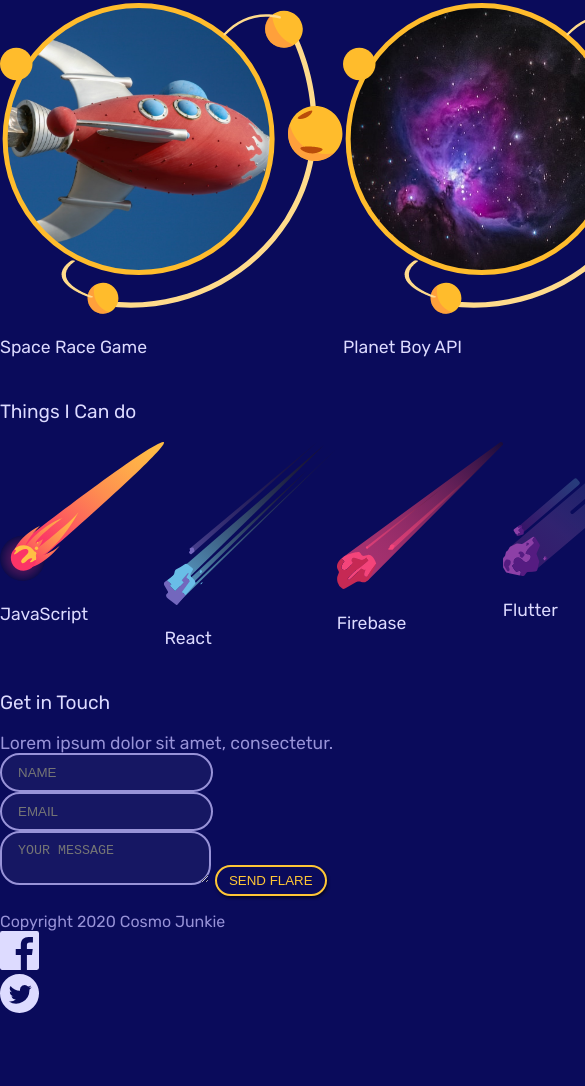
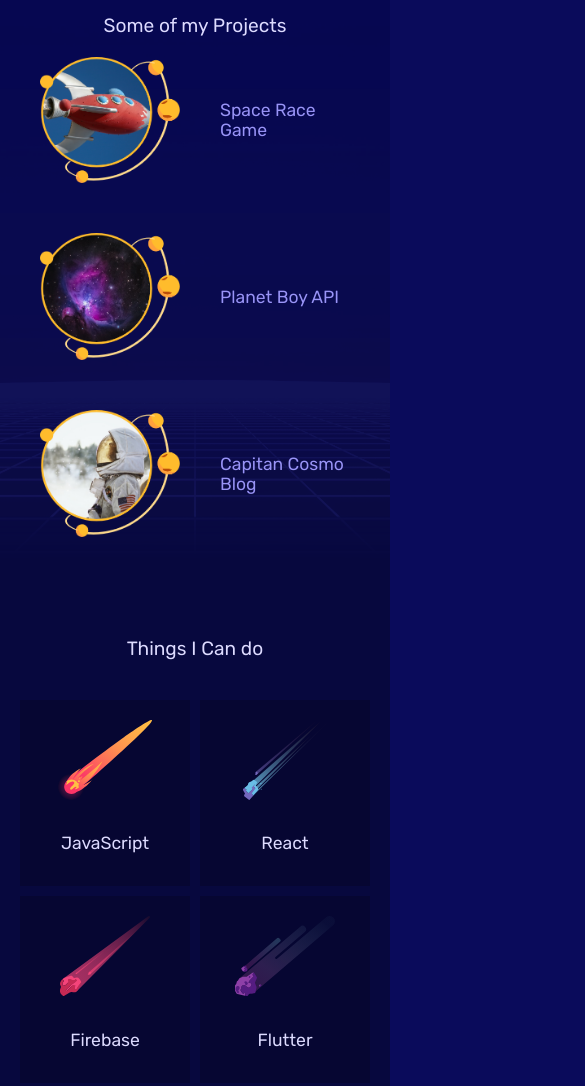
Before and after one commit to primocodetoday/NN-Mobile-First-Responsive-Build, a plain HTML site: page index.html in a window 390 px wide. Shown: the part 534-1620 px from the top of the page, 585 px wide, since content can reach past the window. Before the commit the page ends 1551 px from the top, so only its background shows below. Drawn offline with Linux system fonts and the light colour scheme.

Commit message:
Finished Mobile design

```diff
--- a/index.html
+++ b/index.html
@@ -75,9 +75,9 @@
     </form>
   </section>
   <footer>
-    <div class="gird">
+    <div class="grid">
       <p class="copyright">Copyright 2020 Cosmo Junkie</p>
-      <ul  class="social">
+      <ul class="social">
         <li><a href=""><img src="assets/icon_fb.svg" alt="facebook"></a></li>
         <li><a href=""><img src="assets/icon_tw.svg" alt="twitter"></a></li>
       </ul >
--- a/styles.css
+++ b/styles.css
@@ -65,10 +65,12 @@ h4{
 .leading{
   font-size: 1.1em;
 }
+
 /* mobile styles */
 .grid{
   display: grid;
   grid-template-columns: repeat(8, 1fr);
+  gap: 10px;
 }
 .site-nav{
   margin: 0 20px;
@@ -98,6 +100,98 @@ h4{
 .welcome-text a{
   margin: 20px 0;
 }
+#portfolio {
+  background-image: url("assets/square_bg.png");
+  background-size: cover;
+  background-repeat: no-repeat;
+  background-position: bottom;
+  padding: 30px 20px;
+}
+#portfolio h3 {
+  margin-bottom: 0;
+  text-align: center;
+}
+.projects a{
+  grid-column: 1/9;
+  margin: 20px 0;
+  display: flex;
+}
+.projects a *{
+  margin:  0 20px;
+  max-width: 40%;
+  align-self: center;
+}
+.projects h4{
+  color: #9994f7;;
+}
+#skills{
+  padding: 30px 20px;
+  background: #07083E;
+}
+#skills h3{
+  text-align: center;
+}
+#skills ul{
+  margin:  40px 0;
+}
+#skills li{
+  padding:  10px;
+  background: rgba(0, 0, 0, 0.2);
+  grid-column: span 4;
+  text-align: center;
+}
+#skills img{
+  height: 80px;
+  margin: 10px auto;
+}
+#contact{
+  padding: 30px 20px;
+  background: #080936;
+}
+#contact h3, #contact p{
+  text-align: center;
+  margin-bottom: 0;
+}
+#contact form{
+  width: 80%;
+  max-width: 400px;
+  margin: 20px auto;
+  text-align: center;
+}
+#contact input, #contact textarea{
+  width: 100%;
+  margin: 10px 0;
+}
+#contact .button{
+  margin-top: 10px;
+}
+footer{
+  padding: 30px 20px;
+  background-color: #14153D;
+  background-image: url("assets/footer_image.png");
+  background-size: 40%;
+  background-repeat: no-repeat;
+  background-position: top center;
+}
+footer .copyright{
+  grid-column: 1/2;
+  font-size: 0.8em;
+}
+footer .social{
+  grid-column: 7/9;
+  display: flex;
+  justify-content: flex-end;
+}
+footer li{
+  margin: 0 6px;
+}
+footer img{
+  width: 20px;
+}
+
+
+
+
 
 
 /* small tablet styles */
```
